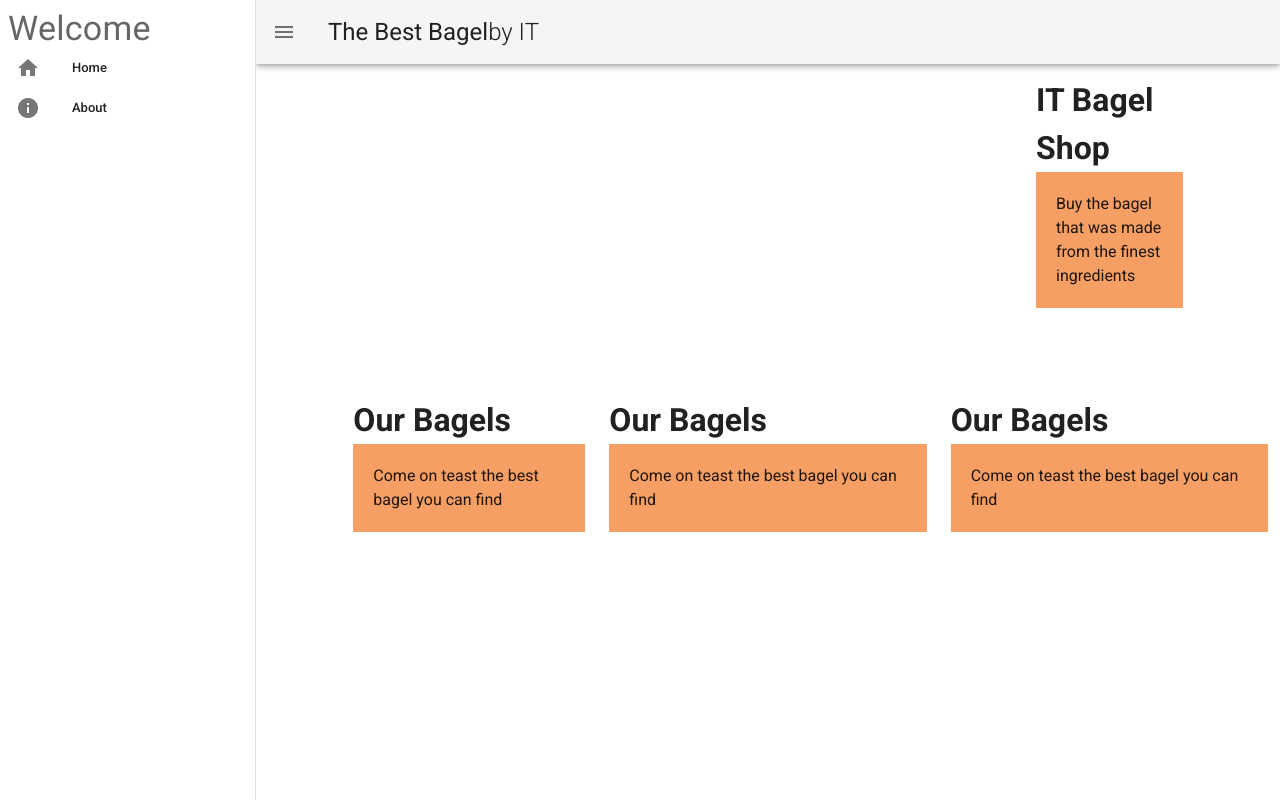
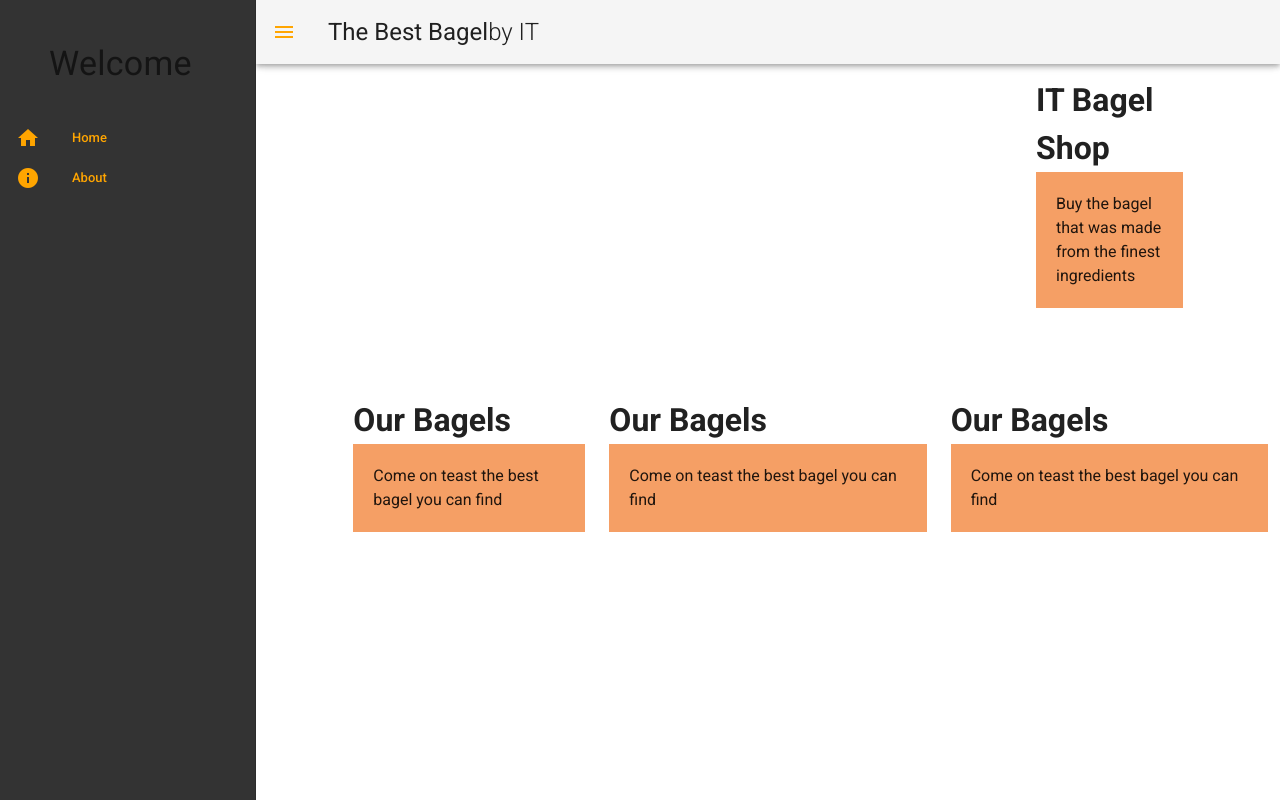
Before and after one commit to KickButtowski80/bagelshop, a Vue app: page / in a window 1280 px wide. Built offline with nearby package versions, Linux system fonts and the light colour scheme.

Commit message:
styled nav drawer

```diff
--- a/src/components/DrawerMenu.vue
+++ b/src/components/DrawerMenu.vue
@@ -1,9 +1,9 @@
 <template>
   <div>
-    <v-navigation-drawer v-model="drawer" app>
+    <v-navigation-drawer color="primary" v-model="drawer" app>
       <v-list dense>
         <v-subheader class="display-1">Welcome</v-subheader>
-        <v-list-item-group color="primary">
+        <v-list-item-group>
           <v-list-item v-for="(item, i) in items" :key="i" link>
             <router-link tag="span" :to="item.link">
               <v-list-item-icon>
@@ -45,3 +45,14 @@ export default {
   })
 };
 </script>
+<style lang="scss" scoped>
+.v-list--dense .v-subheader {
+  padding: 55px 49px;
+}
+.theme--light .v-icon {
+  color: orange !important;
+}
+.theme--light.v-list-item:not(.v-list-item--active):not(.v-list-item--disabled) {
+  color: orange !important;
+}
+</style>
```
